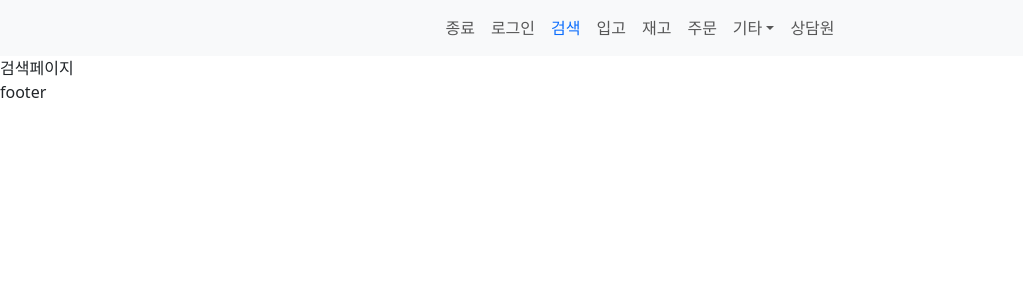
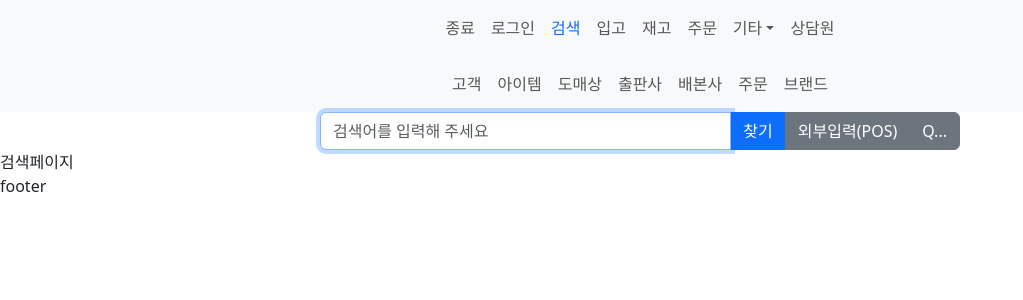
Before and after one commit to dh413/ThankYouFront2, a Next.js app: page /search in a window 1280 px wide. Shown: the top 300 px of the page, without its empty margins (0-1023 px from the left). Built offline with nearby package versions, Linux system fonts and the light colour scheme.

Commit message:
Search Layout 추가

```diff
--- /dev/null
+++ b/src/app/(web)/search/layout.tsx
@@ -0,0 +1,19 @@
+// /search/layout.tsx
+
+import SearchNavigation from "@/app/components/search/SearchNavigation";
+import SearchText from "@/app/components/search/SearchText";
+import React from "react";
+
+export default function SearchLayout({
+  children,
+}: {
+  children: React.ReactNode;
+}) {
+  return (
+    <div>
+      <SearchNavigation></SearchNavigation>
+      <SearchText></SearchText>
+      <main>{children}</main>
+    </div>
+  );
+}
--- /dev/null
+++ b/src/app/components/search/SearchNavigation.tsx
@@ -0,0 +1,103 @@
+"use client";
+import Link from "next/link";
+import { usePathname } from "next/navigation";
+import "bootstrap/dist/css/bootstrap.min.css";
+
+export default function SearchNavigation() {
+  const path = usePathname();
+  // const [searchedKeyword, setSearchedKeyword] =
+  //   useRecoilState(searchedKeywordState);
+
+  // const handleKeywordChange = (
+  //   event: React.ChangeEvent<HTMLInputElement>
+  // ): void => {
+  //   setSearchedKeyword(event.target.value);
+  // };
+
+  // const handleKeyDown = (
+  //   event: React.KeyboardEvent<HTMLInputElement>
+  // ): void => {
+  //   if (event.key === "Enter") {
+  //     handleSearch(event);
+  //   }
+  // };
+
+  return (
+    <nav className="navbar navbar-expand-lg navbar-light bg-light">
+      <div className="container-fluid">
+        <ul className="navbar-nav mx-auto">
+          <li className="nav-item">
+            <Link
+              href="/search/customer"
+              className={`nav-link ${
+                path === "/search/customer" ? "text-primary" : ""
+              }`}
+            >
+              고객
+            </Link>
+          </li>
+          <li className="nav-item">
+            <Link
+              href="/search/item"
+              className={`nav-link ${
+                path === "/search/item" ? "text-primary" : ""
+              }`}
+            >
+              아이템
+            </Link>
+          </li>
+          <li className="nav-item">
+            <Link
+              href="/search/wholesaler"
+              className={`nav-link ${
+                path === "/search/wholesaler" ? "text-primary" : ""
+              }`}
+            >
+              도매상
+            </Link>
+          </li>
+          <li className="nav-item">
+            <Link
+              href="/search/publisher"
+              className={`nav-link ${
+                path === "/search/publisher" ? "text-primary" : ""
+              }`}
+            >
+              출판사
+            </Link>
+          </li>
+          <li className="nav-item">
+            <Link
+              href="/search/distributor"
+              className={`nav-link ${
+                path === "/search/distributor" ? "text-primary" : ""
+              }`}
+            >
+              배본사
+            </Link>
+          </li>
+          <li className="nav-item">
+            <Link
+              href="/search/order"
+              className={`nav-link ${
+                path === "/search/order" ? "text-primary" : ""
+              }`}
+            >
+              주문
+            </Link>
+          </li>
+          <li className="nav-item">
+            <Link
+              href="/search/brand"
+              className={`nav-link ${
+                path === "/search/brand" ? "text-primary" : ""
+              }`}
+            >
+              브랜드
+            </Link>
+          </li>
+        </ul>
+      </div>
+    </nav>
+  );
+}
--- /dev/null
+++ b/src/app/components/search/SearchText.tsx
@@ -0,0 +1,40 @@
+"use client";
+
+import { searchedKeywordState } from "@/app/recoil/search";
+import { useRecoilState } from "recoil";
+
+export default function SearchText() {
+  const [searchedKeyword, setSearchedKeyword] =
+    useRecoilState(searchedKeywordState);
+  const handleKeywordChange = (
+    event: React.ChangeEvent<HTMLInputElement>
+  ): void => {
+    setSearchedKeyword(event.target.value);
+  };
+
+  const handleKeyDown = (
+    event: React.KeyboardEvent<HTMLInputElement>
+  ): void => {
+    if (event.key === "Enter") {
+      // handleSearch(event);
+    }
+  };
+  return (
+    <div className="d-flex justify-content-center">
+      <div className="input-group" style={{ width: "50%" }}>
+        <input
+          className="form-control"
+          placeholder="검색어를 입력해 주세요"
+          onChange={handleKeywordChange}
+          onKeyDown={handleKeyDown}
+          autoFocus
+        />
+        <button className="btn btn-primary" type="submit">
+          찾기
+        </button>
+        <button className="btn btn-secondary">외부입력(POS)</button>
+        <button className="btn btn-secondary">Q...</button>
+      </div>
+    </div>
+  );
+}
--- /dev/null
+++ b/src/app/recoil/search/index.ts
@@ -0,0 +1,6 @@
+import { atom } from "recoil";
+
+export const searchedKeywordState = atom<string>({
+  key: "searchedKeywordState",
+  default: "",
+});
```
